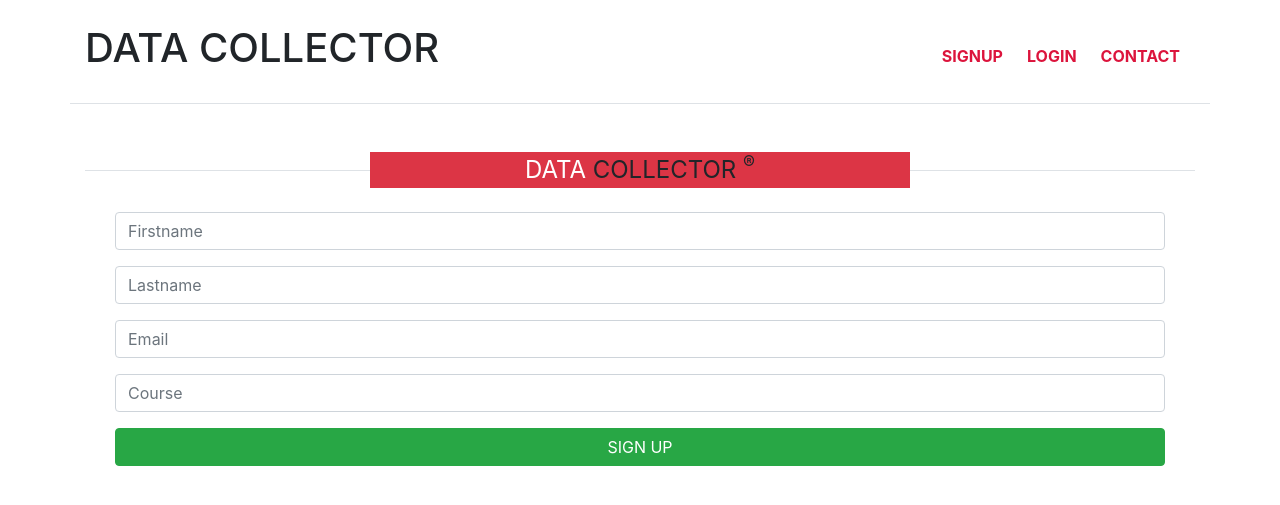
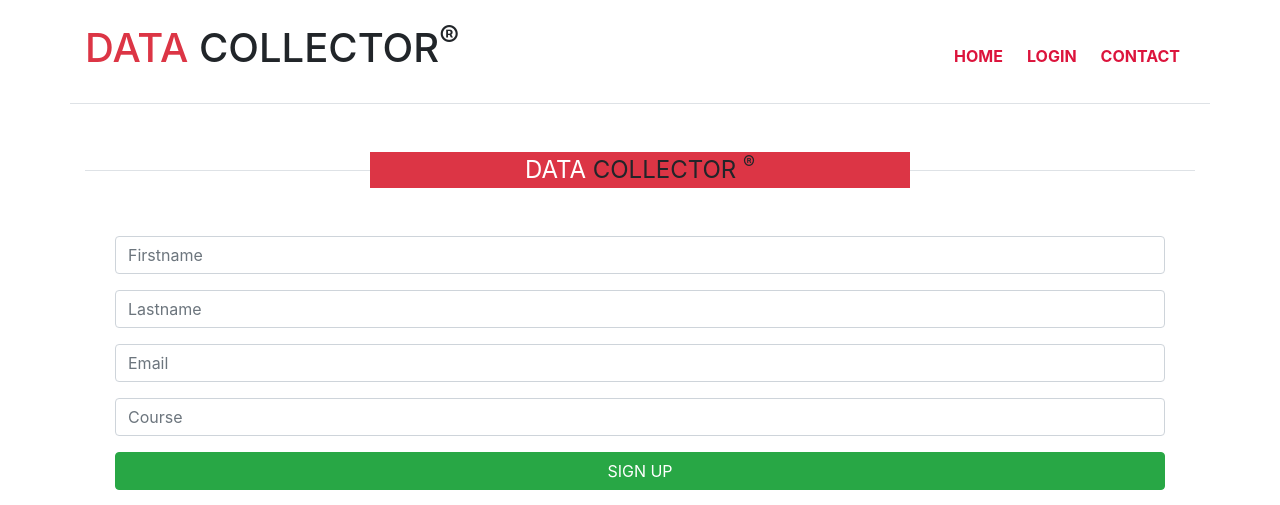
Before and after one commit to blackhammer2000/data-collector, a PHP site: page /pages/signup.php in a window 1280 px wide. Shown: the top 505 px of the page. Run offline with PHP 8.4, Linux system fonts and the light colour scheme.

Commit message:
made someminor changes...

```diff
--- a/index.php
+++ b/index.php
@@ -12,7 +12,7 @@
   <body>
     <header class="header container border-bottom d-flex justify-content-between mt-4">
       <div class="heading w-50 text-left align-items-center">
-        <h1>DATA COLLECTOR</h1>
+      <h1><span class="text-danger">DATA</span> COLLECTOR.</h1>
       </div>
     <nav class="nav d-flex justify-content-end align-items-center">
       <ul class="d-flex container-fluid list-unstyled font-weight-bold text-dark">
--- a/pages/signup.php
+++ b/pages/signup.php
@@ -12,20 +12,20 @@
   <body>
   <header class="header container border-bottom d-flex justify-content-between mt-4">
       <div class="heading w-50 text-left align-items-center">
-        <h1>DATA COLLECTOR</h1>
+      <h1><span class="text-danger">DATA</span> COLLECTOR<sup>&reg;</sup></h1>
       </div>
     <nav class="nav d-flex justify-content-end align-items-center">
       <ul class="d-flex container-fluid list-unstyled font-weight-bold text-dark">
-        <li class="mr-4"><a href="./pages/signup.php">SIGNUP</a></li>
-        <li><a href="./pages/login.php">LOGIN</a></li>
-        <li class="ml-4"><a href="./pages/users.php">CONTACT</a></li>
+        <li class="mr-4"><a href="./index.php">HOME</a></li>
+        <li><a href="./login.php">LOGIN</a></li>
+        <li class="ml-4"><a href="./contact.php">CONTACT</a></li>
       </ul>
     </nav>
     </header>
 
     <section class="border-bottom  pb-3 container section hero-section mt-5 d-flex flex-column justify-content-between align-items-between text-center">
     <fieldset class="container border-top">
-      <legend  class="text-center bg-danger w-50 mb-4"><span class="text-white">DATA</span> COLLECTOR <sup>&reg;</sup></legend>
+      <legend  class="text-center bg-danger w-50 mb-5"><span class="text-white">DATA</span> COLLECTOR <sup>&reg;</sup></legend>
     <form action="" method="POST" class="form container ">
       <div class="form-group">
         <input type="text" class="form-control" placeholder="Firstname" />
```
